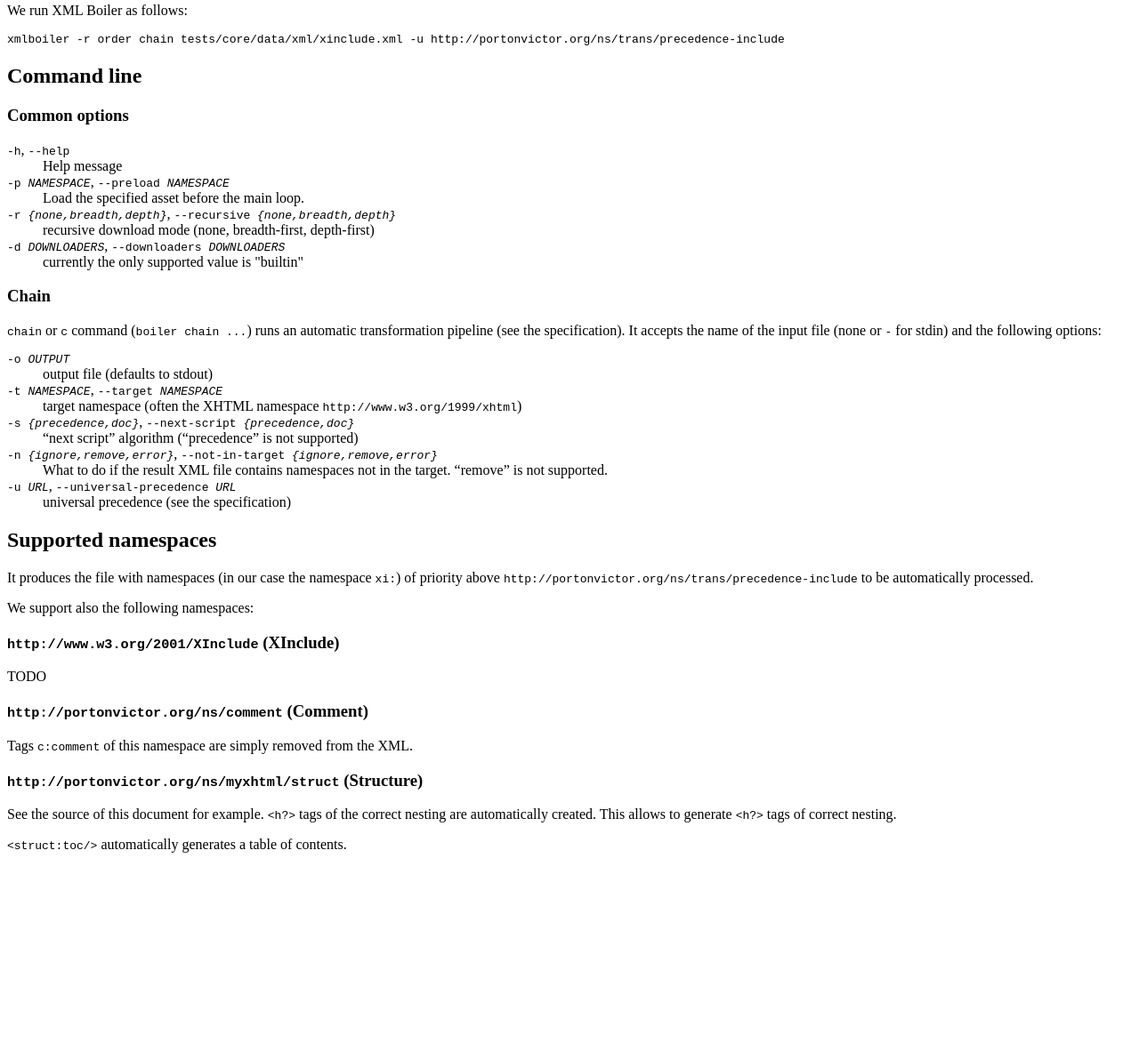
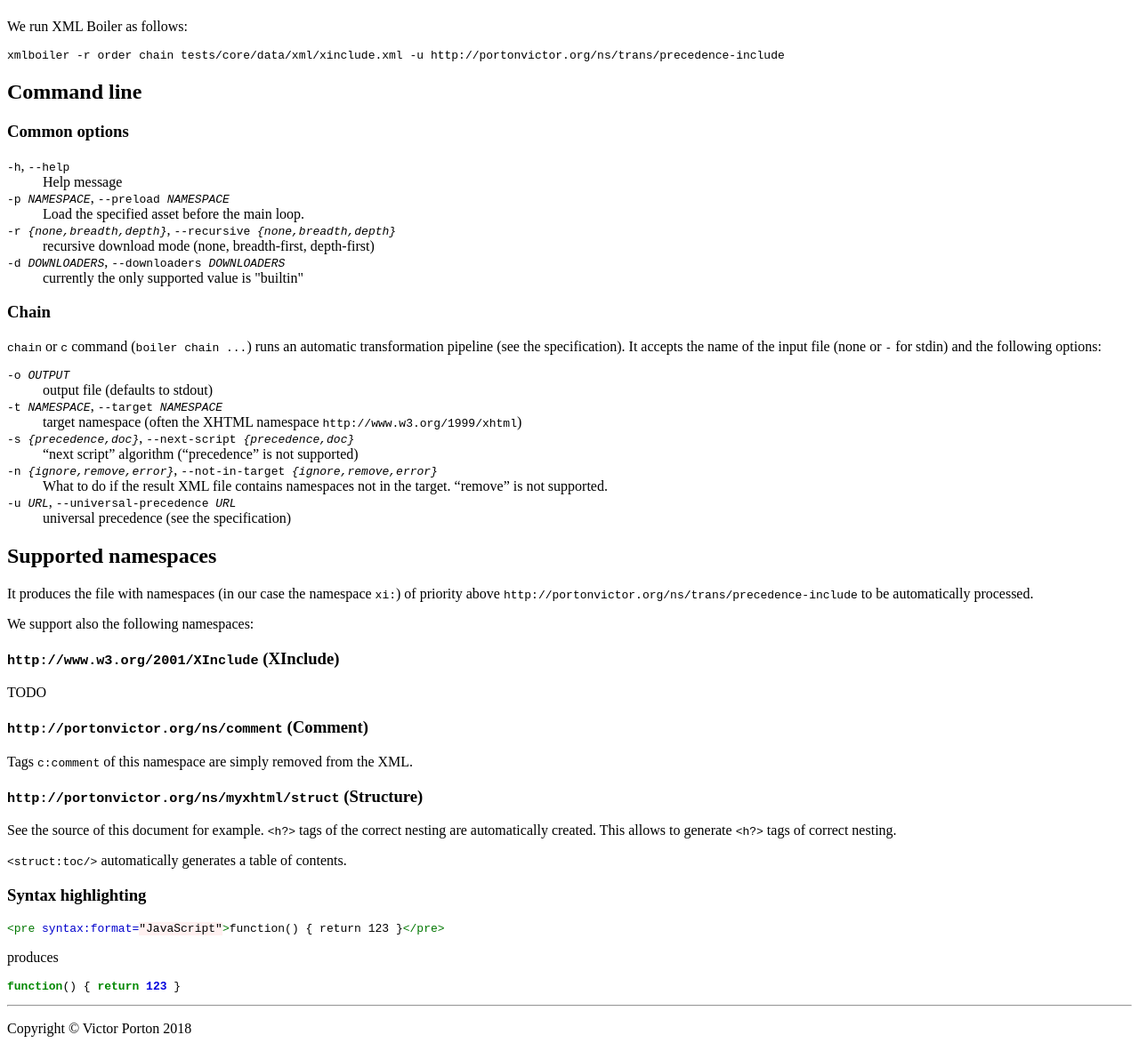
Before and after one commit to vporton/xml-boiler-docs, a plain HTML site: page index.html in a window 1280 px wide. Shown: the part 533-1715 px from the top of the page at 89% size. Before the commit the page ends 1508 px from the top, so only its background shows below. Drawn offline with Linux system fonts and the light colour scheme.

Commit message:
Misc docs improvements

```diff
--- a/index.html
+++ b/index.html
@@ -10,9 +10,9 @@
 
     <h2>Table of Contents</h2>
 
-    <ul class="ToC"><li><a href="#idm14">Introduction</a></li><li><a href="#idm20">Command line</a><ul class="ToC"><li><a href="#idm22">Common options</a></li><li><a href="#idm47">Chain</a></li></ul></li><li><a href="#idm87">Supported namespaces</a><ul class="ToC"><li><a href="#idm93"><code>http://www.w3.org/2001/XInclude</code> (XInclude)</a></li><li><a href="#idm97"><code>http://portonvictor.org/ns/comment</code> (Comment)</a></li><li><a href="#idm102"><code>http://portonvictor.org/ns/myxhtml/struct</code> (Structure)</a></li></ul></li></ul>
+    <ul class="ToC"><li><a href="#idm15">Introduction</a></li><li><a href="#idm21">Command line</a><ul class="ToC"><li><a href="#idm23">Common options</a></li><li><a href="#idm48">Chain</a></li></ul></li><li><a href="#idm88">Supported namespaces</a><ul class="ToC"><li><a href="#idm94"><code>http://www.w3.org/2001/XInclude</code> (XInclude)</a></li><li><a href="#idm98"><code>http://portonvictor.org/ns/comment</code> (Comment)</a></li><li><a href="#idm103"><code>http://portonvictor.org/ns/myxhtml/struct</code> (Structure)</a></li><li><a href="#idm111">Syntax highlighting</a></li></ul></li></ul>
 
-    <p>XML Boiler is a command line program (in the future I am going to make also HTTP(S) proxy interface)
+    <p><a href="https://github.com/vporton/xml-boiler">XML Boiler</a> is a command line program (in the future I am going to make also HTTP(S) proxy interface)
     which automatically processes XML based on its namespaces.</p>
 
     <p>This is a rough alpha (not thoroughly tested) release.</p>
@@ -21,7 +21,7 @@
         <a href="https://en.wikiversity.org/wiki/Automatic_transformation_of_XML_namespaces">the specification</a>.
     See the specification for more details of what this program does and what is its purpose.</p>
 
-    <h2 id="idm14">Introduction</h2>
+    <h2 id="idm15">Introduction</h2>
 
 
         <p>Consider an XML file with XInclude:</p>
@@ -36,10 +36,10 @@
         <pre>xmlboiler -r order chain tests/core/data/xml/xinclude.xml -u http://portonvictor.org/ns/trans/precedence-include</pre>
 
 
-    <h2 id="idm20">Command line</h2>
+    <h2 id="idm21">Command line</h2>
 
 
-        <h3 id="idm22">Common options</h3>
+        <h3 id="idm23">Common options</h3>
 
 
             <dl>
@@ -53,7 +53,7 @@
                 <dd>currently the only supported value is &quot;builtin&quot;</dd>
             </dl>
 
-        <h3 id="idm47">Chain</h3>
+        <h3 id="idm48">Chain</h3>
 
 
             <p><code>chain</code> or <code>c</code> command (<code>boiler chain ...</code>) runs an automatic
@@ -75,7 +75,7 @@
 
 
 
-    <h2 id="idm87">Supported namespaces</h2>
+    <h2 id="idm88">Supported namespaces</h2>
 
 
         <p>It produces the file with namespaces (in our case the namespace <code>xi:</code>) of priority above
@@ -83,24 +83,37 @@
 
         <p>We support also the following namespaces:</p>
 
-        <h3 id="idm93"><code>http://www.w3.org/2001/XInclude</code> (XInclude)</h3>
+        <h3 id="idm94"><code>http://www.w3.org/2001/XInclude</code> (XInclude)</h3>
 
             <p>TODO</p>
 
 
-        <h3 id="idm97"><code>http://portonvictor.org/ns/comment</code> (Comment)</h3>
+        <h3 id="idm98"><code>http://portonvictor.org/ns/comment</code> (Comment)</h3>
 
             <p>Tags <code>c:comment</code> of this namespace are simply removed from the XML.</p>
 
 
-        <h3 id="idm102"><code>http://portonvictor.org/ns/myxhtml/struct</code> (Structure)</h3>
+        <h3 id="idm103"><code>http://portonvictor.org/ns/myxhtml/struct</code> (Structure)</h3>
 
             <p>See the source of this document for example. <code>&lt;h?&gt;</code> tags of the correct nesting are
             automatically created. This allows to generate <code>&lt;h?&gt;</code> tags of correct nesting.</p>
             <p><code>&lt;struct:toc/&gt;</code> automatically generates a table of contents.</p>
 
 
+        <h3 id="idm111">Syntax highlighting</h3>
 
+            <pre><div class="highlight"><pre><span/><span class="nt">&lt;pre</span> <span class="na">syntax:format=</span><span class="s">&quot;JavaScript&quot;</span><span class="nt">&gt;</span>function() { return 123 }<span class="nt">&lt;/pre&gt;</span>
+</pre></div></pre>
+            <p>produces</p>
+            <pre><div class="highlight"><pre><span/><span class="kd">function</span><span class="p">()</span> <span class="p">{</span> <span class="k">return</span> <span class="mi">123</span> <span class="p">}</span>
+</pre></div></pre>
+
+
+
+
+    <hr/>
+
+    <p>Copyright © Victor Porton 2018</p>
 
 </body>
 </html>
```
